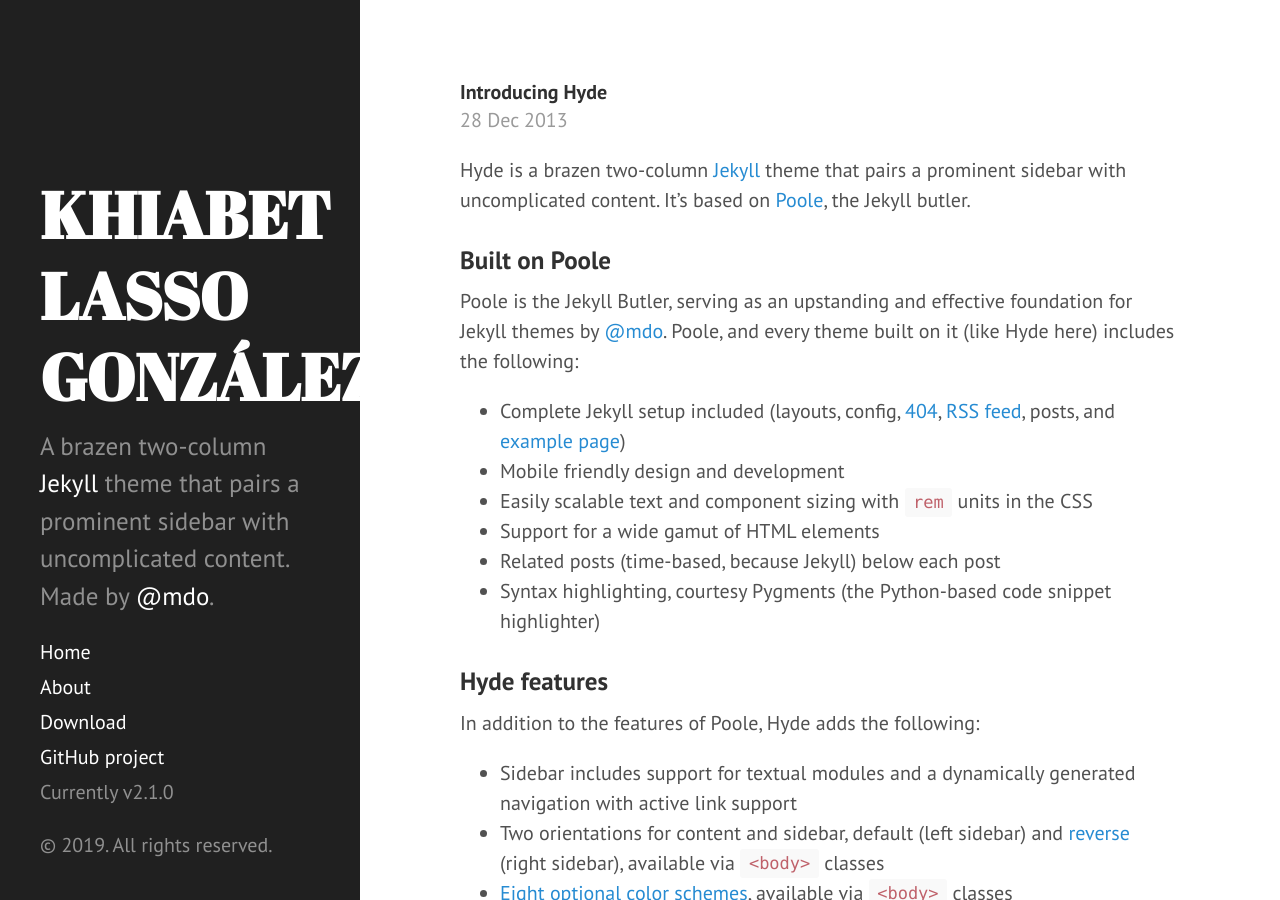
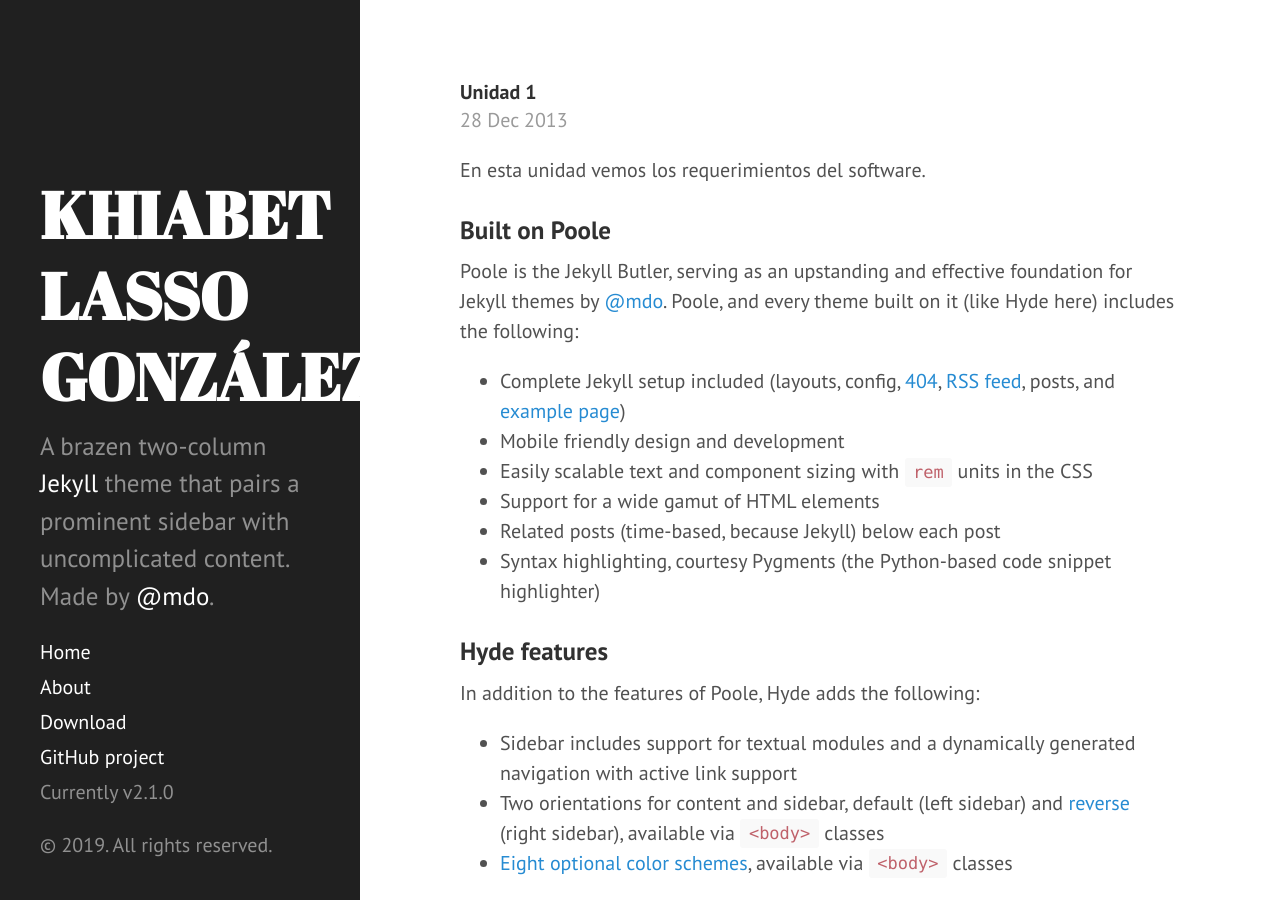
Before and after one commit to khiabetlasso/Pagina-web, a Jekyll site: the page built from _posts/2013-12-28-introducing-hyde.md, in a window 1280 px wide and 900 px high. Built offline with Jekyll 4.4.1, drawn with Linux system fonts in a browser that asks for light colours; Markdown is read by kramdown in place of the engine named in the settings.

Commit message:
Update 2013-12-28-introducing-hyde.md

```diff
--- a/_posts/2013-12-28-introducing-hyde.md
+++ b/_posts/2013-12-28-introducing-hyde.md
@@ -1,9 +1,9 @@
 ---
 layout: post
-title: Introducing Hyde
+title: Unidad 1
 ---
 
-Hyde is a brazen two-column [Jekyll](http://jekyllrb.com) theme that pairs a prominent sidebar with uncomplicated content. It's based on [Poole](http://getpoole.com), the Jekyll butler.
+En esta unidad vemos los requerimientos del software.
 
 ### Built on Poole
 
```
